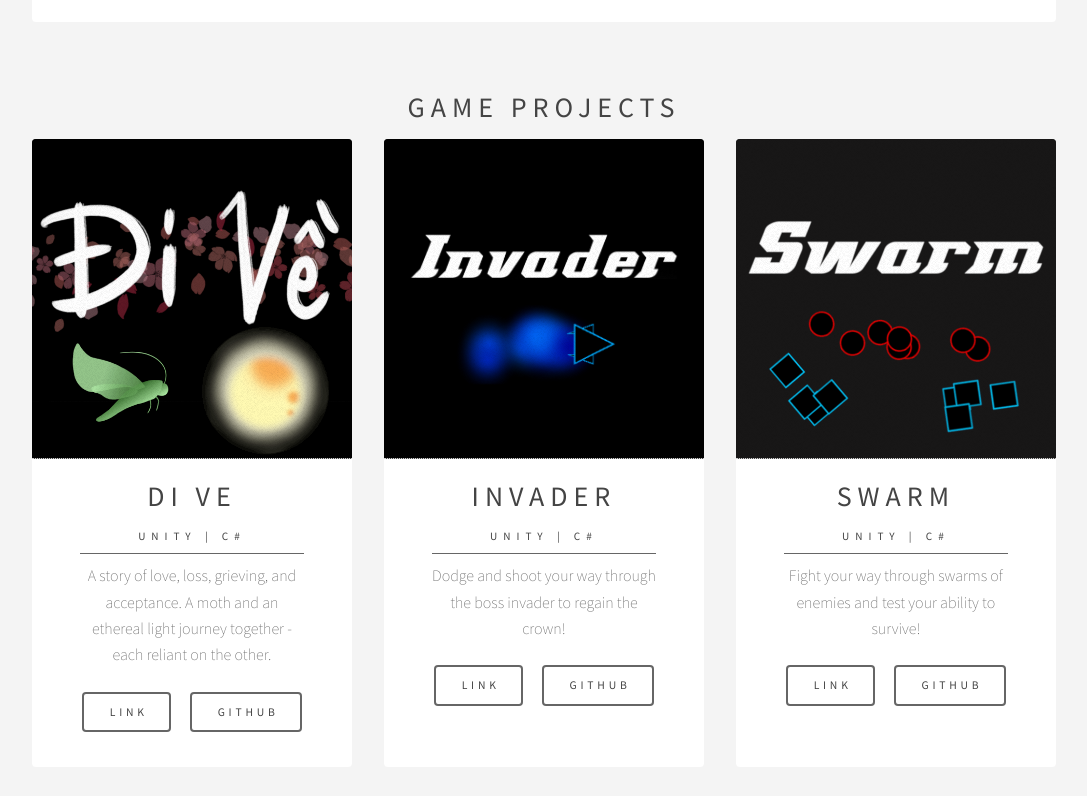
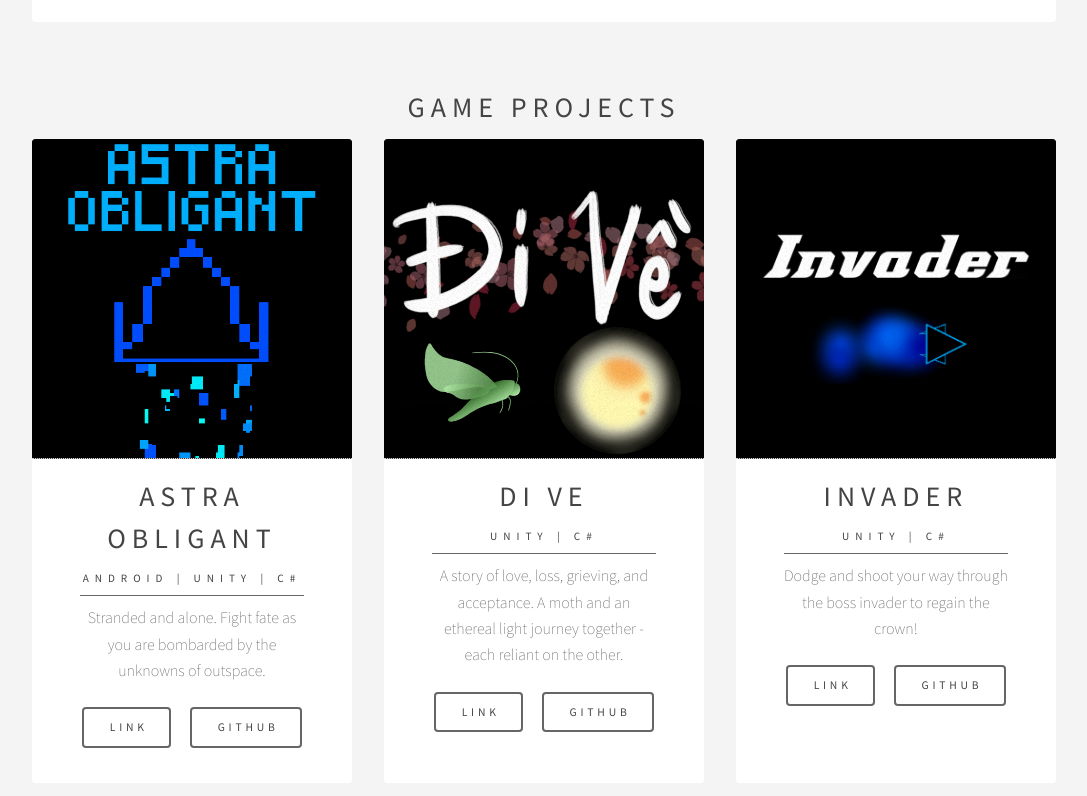
Before and after one commit to Rikerd/portfolio, a plain HTML site: page index.html in a window 1280 px wide. Shown: the part 1780-2576 px from the top of the page, without its empty margins (96-1183 px from the left). Drawn offline with Linux system fonts and the light colour scheme.

Commit message:
Astra Obligant
Add Astra Obligant GitHub

```diff
--- a/index.html
+++ b/index.html
@@ -57,6 +57,20 @@
 								<li><a href="#" class="button">More</a></li>
 							</ul>
 						</article> -->
+						<article class="item">
+							<header>
+								<a href="#"><img src="images/AstraObligant.png" alt="Astra Obligant Tile Image" /></a>
+								<h3></h3>
+							</header>
+							<h2>Astra Obligant</h2>
+							<h6>Android | Unity | C#</h6>
+							<hr></hr>
+							<p>Stranded and alone. Fight fate as you are bombarded by the unknowns of outspace.</p>
+							<ul class="actions">
+								<li><a href="" target ="_blank" class="button">Link</a></li>
+								<li><a href="https://github.com/Rikerd/InvaderPt2" target ="_blank" class="button">GitHub</a></li>
+							</ul>
+						</article>
 						<article class="item">
 							<header>
 								<a href="#"><img src="images/DiVe.png" alt="DiVe Tile Image" /></a>
```
Also changed, not shown: images/AstraObligant.png (added).
